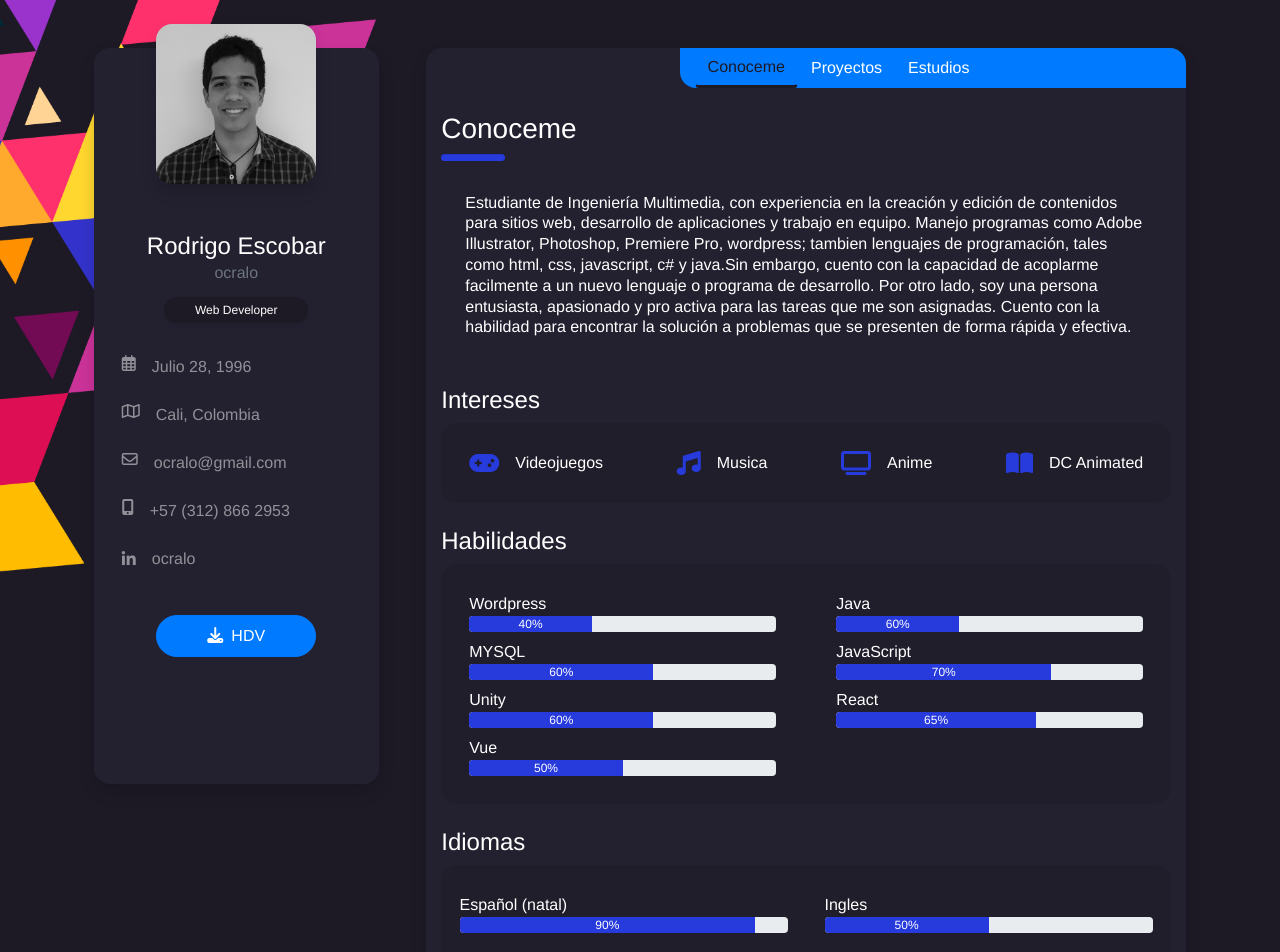
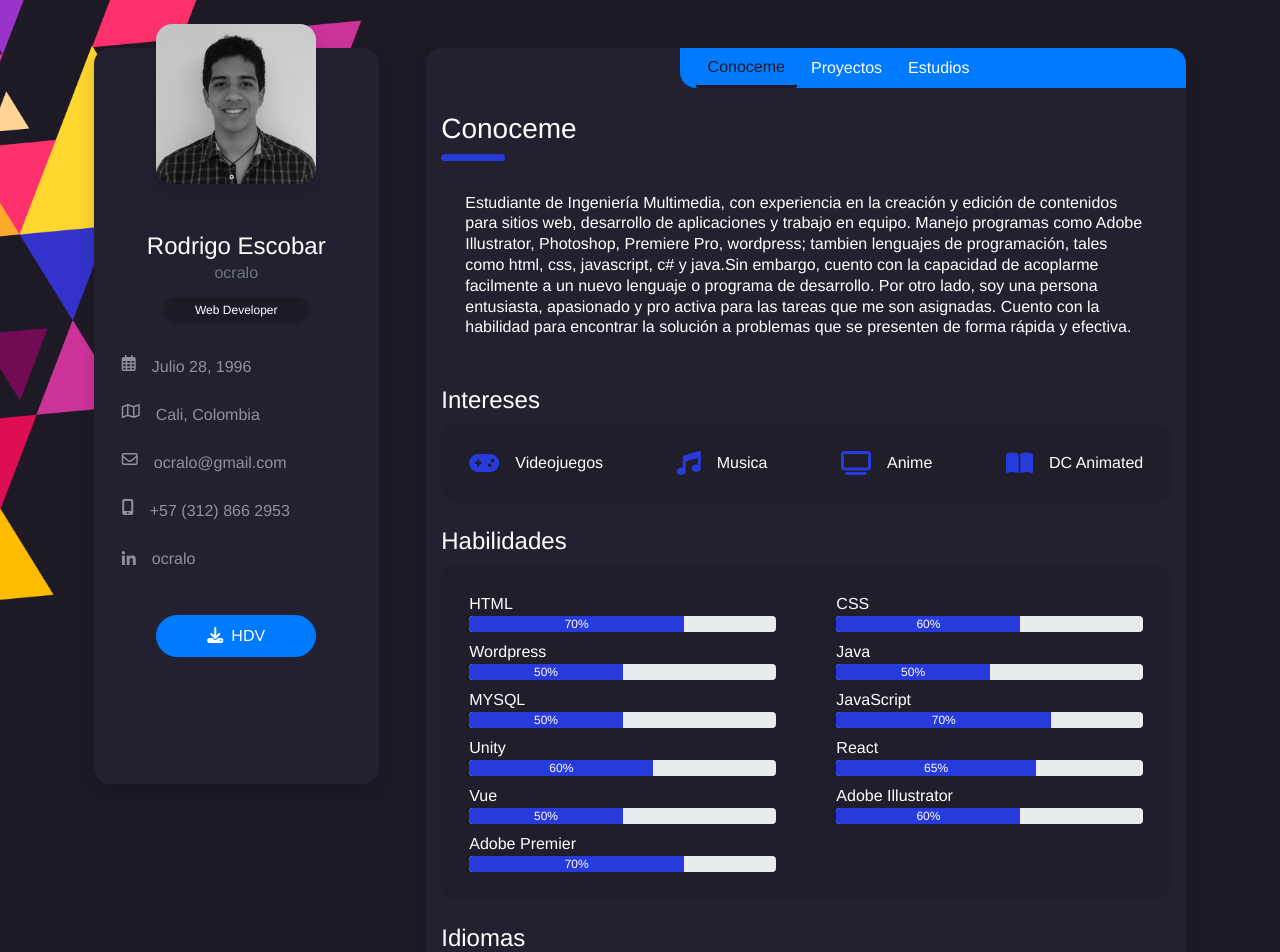
Before and after one commit to ocralo/vueCV, a Vue app: page / in a window 1280 px wide. Shown: the top 952 px of the page. Built offline with nearby package versions, Linux system fonts and the light colour scheme.

Commit message:
correcion de estilos

```diff
--- a/src/views/AboutMe.vue
+++ b/src/views/AboutMe.vue
@@ -28,33 +28,20 @@
       <h4 class="mt-4">Habilidades</h4>
       <div class="d-flex flex-wrap justify-content-between p-4 rel-bg-content-2">
         <div class="rel-item-hability m-1 w-md-25">
-          <p class="m-0 p-0">Wordpress</p>
+          <p class="m-0 p-0">HTML</p>
           <div class="progress">
             <div
               class="progress-bar"
               role="progressbar"
-              style="width: 40%"
-              aria-valuenow="40"
+              style="width: 70%"
+              aria-valuenow="70"
               aria-valuemin="0"
               aria-valuemax="100"
-            >40%</div>
+            >70%</div>
           </div>
         </div>
         <div class="rel-item-hability m-1 w-md-25">
-          <p class="m-0 p-0">Java</p>
-          <div class="progress">
-            <div
-              class="progress-bar"
-              role="progressbar"
-              style="width: 40%"
-              aria-valuenow="40"
-              aria-valuemin="0"
-              aria-valuemax="100"
-            >60%</div>
-          </div>
-        </div>
-        <div class="rel-item-hability m-1 w-md-25">
-          <p class="m-0 p-0">MYSQL</p>
+          <p class="m-0 p-0">CSS</p>
           <div class="progress">
             <div
               class="progress-bar"
@@ -64,6 +51,45 @@
               aria-valuemin="0"
               aria-valuemax="100"
             >60%</div>
+          </div>
+        </div>
+        <div class="rel-item-hability m-1 w-md-25">
+          <p class="m-0 p-0">Wordpress</p>
+          <div class="progress">
+            <div
+              class="progress-bar"
+              role="progressbar"
+              style="width: 50%"
+              aria-valuenow="50"
+              aria-valuemin="0"
+              aria-valuemax="100"
+            >50%</div>
+          </div>
+        </div>
+        <div class="rel-item-hability m-1 w-md-25">
+          <p class="m-0 p-0">Java</p>
+          <div class="progress">
+            <div
+              class="progress-bar"
+              role="progressbar"
+              style="width: 50%"
+              aria-valuenow="50"
+              aria-valuemin="0"
+              aria-valuemax="100"
+            >50%</div>
+          </div>
+        </div>
+        <div class="rel-item-hability m-1 w-md-25">
+          <p class="m-0 p-0">MYSQL</p>
+          <div class="progress">
+            <div
+              class="progress-bar"
+              role="progressbar"
+              style="width: 50%"
+              aria-valuenow="50"
+              aria-valuemin="0"
+              aria-valuemax="100"
+            >50%</div>
           </div>
         </div>
         <div class="rel-item-hability m-1 w-md-25">
@@ -112,10 +138,36 @@
               class="progress-bar"
               role="progressbar"
               style="width: 50%"
-              aria-valuenow="40"
+              aria-valuenow="50"
               aria-valuemin="0"
               aria-valuemax="100"
             >50%</div>
+          </div>
+        </div>
+        <div class="rel-item-hability m-1 w-md-25">
+          <p class="m-0 p-0">Adobe Illustrator</p>
+          <div class="progress">
+            <div
+              class="progress-bar"
+              role="progressbar"
+              style="width: 60%"
+              aria-valuenow="60"
+              aria-valuemin="0"
+              aria-valuemax="100"
+            >60%</div>
+          </div>
+        </div>
+        <div class="rel-item-hability m-1 w-md-25">
+          <p class="m-0 p-0">Adobe Premier</p>
+          <div class="progress">
+            <div
+              class="progress-bar"
+              role="progressbar"
+              style="width: 70%"
+              aria-valuenow="70"
+              aria-valuemin="0"
+              aria-valuemax="100"
+            >70%</div>
           </div>
         </div>
       </div>
--- a/src/views/Proyect.vue
+++ b/src/views/Proyect.vue
@@ -4,7 +4,7 @@
       <h3 class="rel-title-menu">Proyectos</h3>
       <hr class="rel-hr-title" />
       <div class="container-fluid">
-        <div class="row justify-content-around">
+        <div class="row justify-content-between pl-4 pr-4">
           <div
             class="col-md-5 rel-bg-content-2 mt-4 d-flex flex-md-wrap flex-lg-nowrap justify-content-around pt-3 pb-4"
           >
--- a/src/views/index.vue
+++ b/src/views/index.vue
@@ -58,7 +58,7 @@
           <div class="col-md-8 bg-primary rel-nav">
             <button
               type="button"
-              class="btn btn-primary h-100"
+              class="btn btn-primary h-100 font-weight-light"
               v-if="view!=0"
               v-on:click="Changeview(0)"
             >Conoceme</button>
@@ -70,7 +70,7 @@
             >Conoceme</button>
             <button
               type="button"
-              class="btn btn-primary h-100"
+              class="btn btn-primary h-100 font-weight-light"
               v-if="view!=1"
               v-on:click="Changeview(1)"
             >Proyectos</button>
@@ -82,7 +82,7 @@
             >Proyectos</button>
             <button
               type="button"
-              class="btn btn-primary h-100"
+              class="btn btn-primary h-100 font-weight-light"
               v-if="view!=2"
               v-on:click="Changeview(2)"
             >Estudios</button>
```
